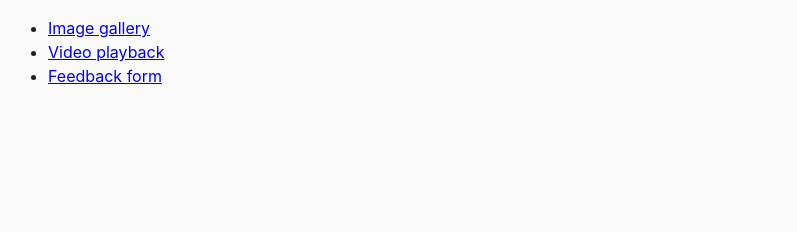
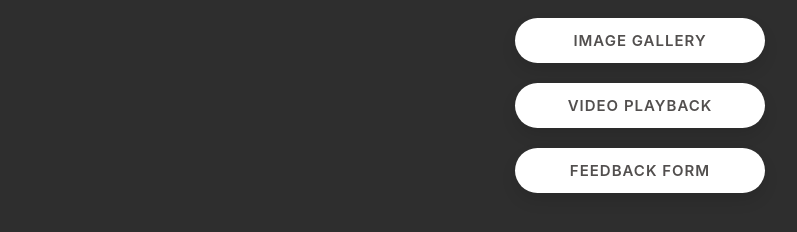
Before and after one commit to MaksymFrankov/goit-js-hw-08, a website built with Parcel: page src/index.html in a window 1280 px wide. Shown: the whole page, without its empty margins (0-797 px from the left). Built offline with nearby package versions, Linux system fonts and the light colour scheme.

Commit message:
styles+throttele

```diff
--- a/src/css/common.css
+++ b/src/css/common.css
@@ -7,12 +7,51 @@ body {
     Oxygen-Sans, Ubuntu, Cantarell, 'Helvetica Neue', sans-serif;
   -webkit-font-smoothing: antialiased;
   -moz-osx-font-smoothing: grayscale;
-  background-color: #fafafa;
+  background-color: #2e2e2e;
   color: #212121;
   line-height: 1.5;
+
 }
 
 img {
   display: block;
   max-width: 100%;
 }
+
+.container {
+  position: relative;
+  text-align: center;
+}
+
+.button-list {
+  list-style: none;
+  margin: 0 auto;
+  padding: 0px;
+}
+
+.floating-button {
+  text-decoration: none;
+  display: inline-block;
+  width: 250px;
+  height: 45px;
+  line-height: 45px;
+  border-radius: 45px;
+  margin: 10px 20px;
+  font-size: 15px;
+  text-transform: uppercase;
+  text-align: center;
+  letter-spacing: 1px;
+  font-weight: 600;
+  color: #524f4e;
+  background: white;
+  box-shadow: 0 8px 15px rgba(0, 0, 0, 0.1);
+  transition: .3s;
+}
+
+.floating-button:hover,
+.floating-button:focus {
+  background: #2EE59D;
+  box-shadow: 0 15px 20px rgba(46, 229, 157, .4);
+  color: white;
+  transform: translateY(-7px);
+}
--- a/src/index.html
+++ b/src/index.html
@@ -8,10 +8,12 @@
     <link rel="stylesheet" href="css/common.css" />
   </head>
   <body>
-    <ul>
-      <li><a href="01-gallery.html">Image gallery</a></li>
-      <li><a href="02-video.html">Video playback</a></li>
-      <li><a href="03-feedback.html">Feedback form</a></li>
+    <div class="container">
+    <ul class="button-list">
+      <li><a class="floating-button" href="01-gallery.html">Image gallery</a></li>
+      <li><a class="floating-button" href="02-video.html">Video playback</a></li>
+      <li><a class="floating-button" href="03-feedback.html">Feedback form</a></li>
     </ul>
+    </div>
   </body>
 </html>
--- a/src/js/03-feedback.js
+++ b/src/js/03-feedback.js
@@ -1,7 +1,7 @@
 import throttle from "lodash.throttle";
 const textInput = document.querySelector(".feedback-form");
 
-textInput.addEventListener("input", (event) => SaveData(event));
+textInput.addEventListener("input", throttle((event) => SaveData(event),500)); // Тут проблема, якщо користувач пише більше 500 мс підряд тротл викидає помилку, хз як вирішити
 
 const FormFeedback = document.querySelector('.feedback-form');
 FormFeedback.addEventListener('submit', (event) => FormSubmit(event));
```
Also changed, not shown: src/01-gallery.html (+1 -1 lines), src/02-video.html (+1 -1 lines), src/03-feedback.html (+5 -3 lines), src/css/03-feedback.css (+7 -0 lines), 1 other file.
